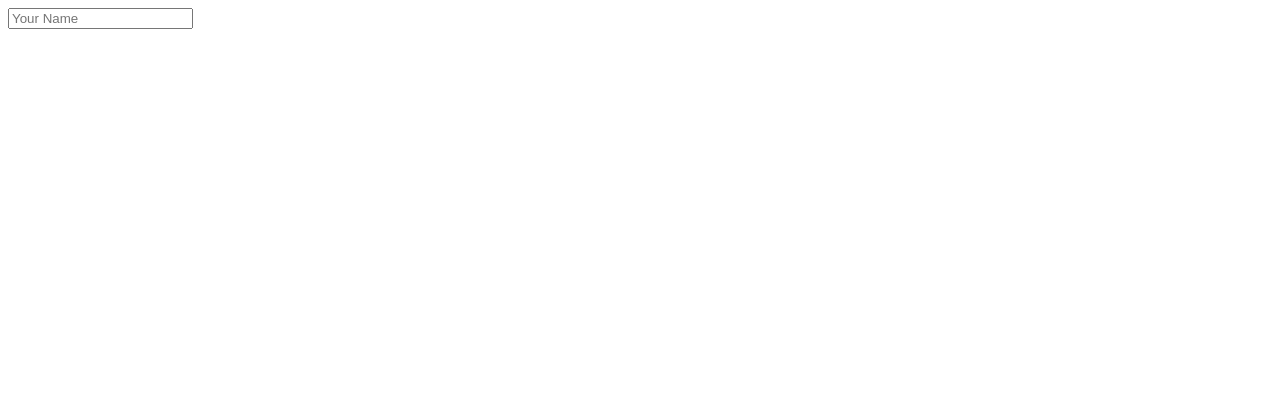
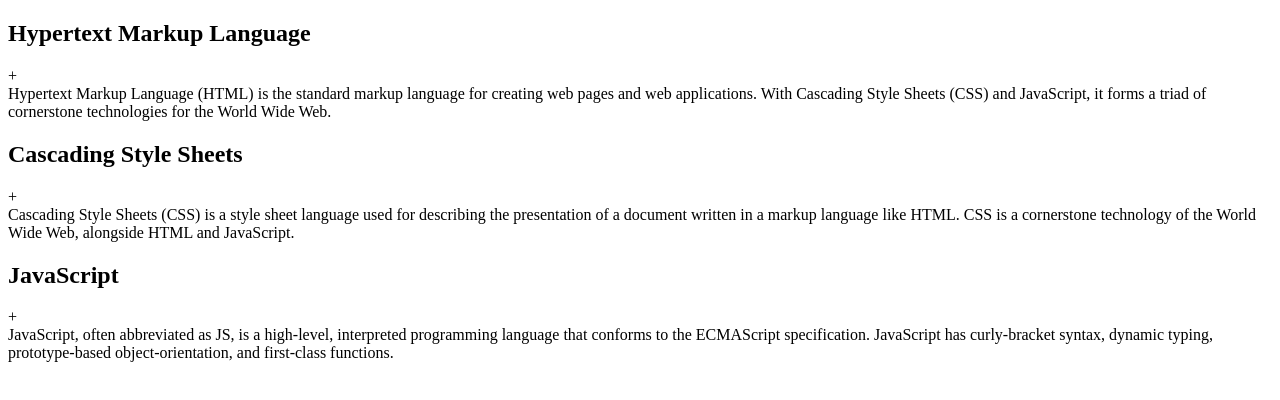
Before and after one commit to kennydpark/react-hooks, a React app: page / in a window 1280 px wide. Shown: the top 400 px of the page. Built offline with nearby package versions, Linux system fonts and the light colour scheme; the HTML template or start-up script is replaced by a standard one.

Commit message:
Accordion component using react hooks.

```diff
--- /dev/null
+++ b/src/accordion.jsx
@@ -0,0 +1,34 @@
+import React, { useState } from 'react';
+
+export default function Accordion(props) {
+  const { data } = props;
+  const [active, setActive] = useState(null);
+  const handleClick = i => {
+    if (active === i) {
+      return setActive(null)
+    }
+    setActive(i)
+  }
+
+  return (
+    <div className='container'>
+      <div className='accordion'>
+        {data.map((topic, i) => (
+          <div className='topic'>
+            <div className='title' onClick={() => handleClick(i)}>
+              <h2>{topic.title}</h2>
+              <span>{active === i ? '-' : '+'}</span>
+            </div>
+            <div
+              className={
+                active === i ? 'body show' : 'body'
+              }
+            >
+              {topic.body}
+            </div>
+          </div>
+        ))}
+      </div>
+    </div>
+  )
+}
--- a/src/index.jsx
+++ b/src/index.jsx
@@ -1,8 +1,32 @@
 import React from 'react';
 import ReactDOM from 'react-dom';
 // import App from './app';
-import Form from './form';
+// import Form from './form';
+// import Button from './count-button';
+import Accordion from './accordion';
+
+const data = [
+  {
+    titleId: 1,
+    bodyId: 4,
+    title: 'Hypertext Markup Language',
+    body: 'Hypertext Markup Language (HTML) is the standard markup language for creating web pages and web applications. With Cascading Style Sheets (CSS) and JavaScript, it forms a triad of cornerstone technologies for the World Wide Web.'
+  },
+  {
+    titleId: 2,
+    bodyId: 5,
+    title: 'Cascading Style Sheets',
+    body: 'Cascading Style Sheets (CSS) is a style sheet language used for describing the presentation of a document written in a markup language like HTML. CSS is a cornerstone technology of the World Wide Web, alongside HTML and JavaScript.'
+  },
+  {
+    titleId: 3,
+    bodyId: 6,
+    title: 'JavaScript',
+    body: 'JavaScript, often abbreviated as JS, is a high-level, interpreted programming language that conforms to the ECMAScript specification. JavaScript has curly-bracket syntax, dynamic typing, prototype-based object-orientation, and first-class functions.'
+  }
+];
+
 ReactDOM.render(
-  <Form />,
+  <Accordion data={data} />,
   document.querySelector('#root')
 );
```
Also changed, not shown: 2 other files (tests, documents, lock files or other folders).
